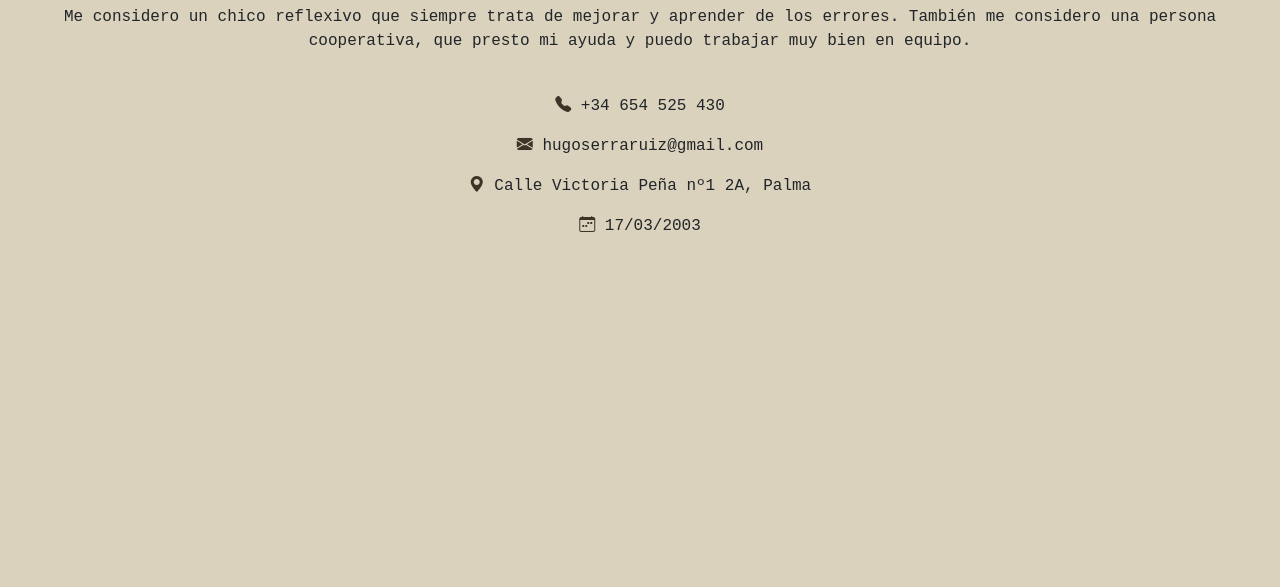
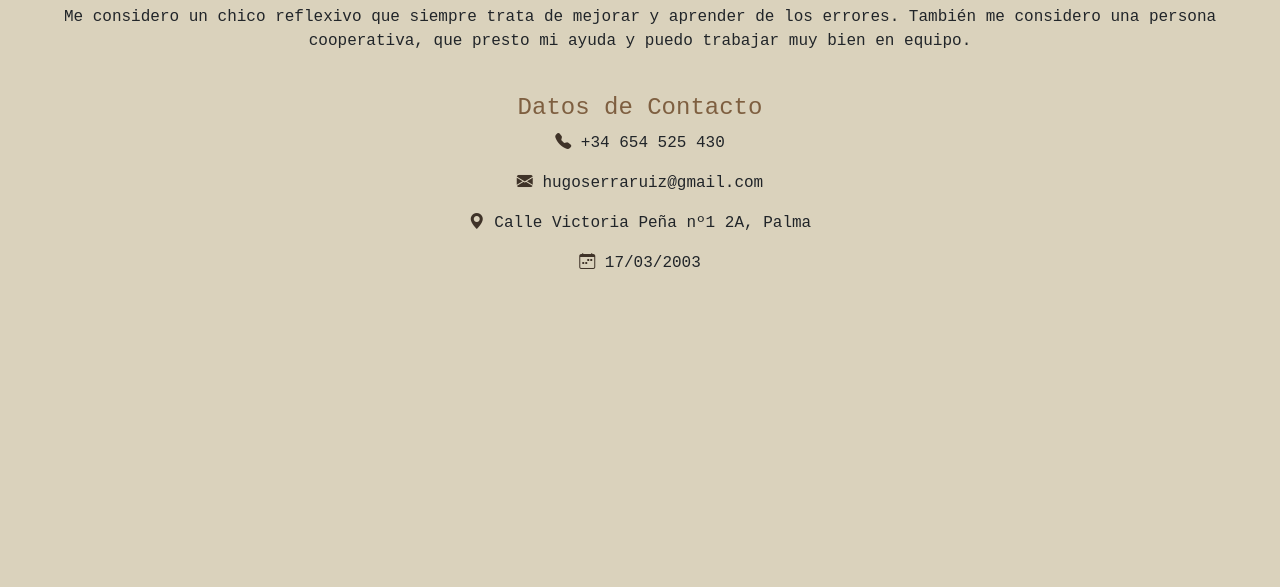
Before and after one commit to NoObX17/NoObX17.github.io, a plain HTML site: page datos.html in a window 1280 px wide. Shown: the part 152-739 px from the top of the page. Drawn offline with nearby package versions, Linux system fonts and the light colour scheme.

Commit message:
Añadido titulo al contacto

```diff
--- a/datos.html
+++ b/datos.html
@@ -33,6 +33,7 @@
                 También me considero una persona cooperativa, que presto mi ayuda y puedo trabajar muy bien en equipo.</p>
         </div>
         <div class="container-fluid text-center" style="padding-top: 25px;">
+            <h4>Datos de Contacto</h4>
             <p><i class="bi bi-telephone-fill" style="color: #3F3328;"></i> +34 654 525 430</p>
             <p><i class="bi bi-envelope-fill" style="color: #3F3328;"></i> hugoserraruiz@gmail.com</p>
             <p><i class="bi bi-geo-alt-fill"style="color: #3F3328;"></i> Calle Victoria Peña nº1 2A, Palma</p>
```
